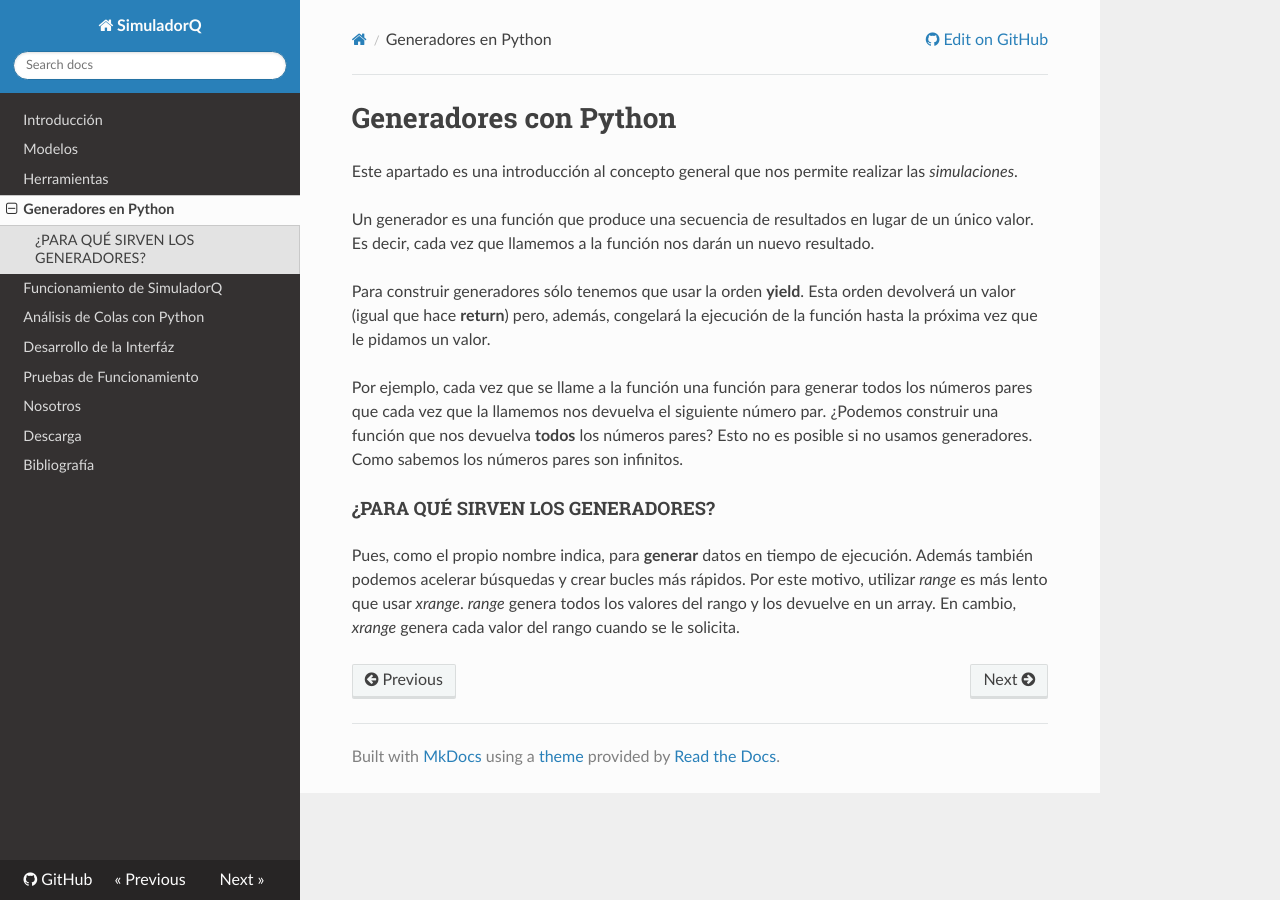
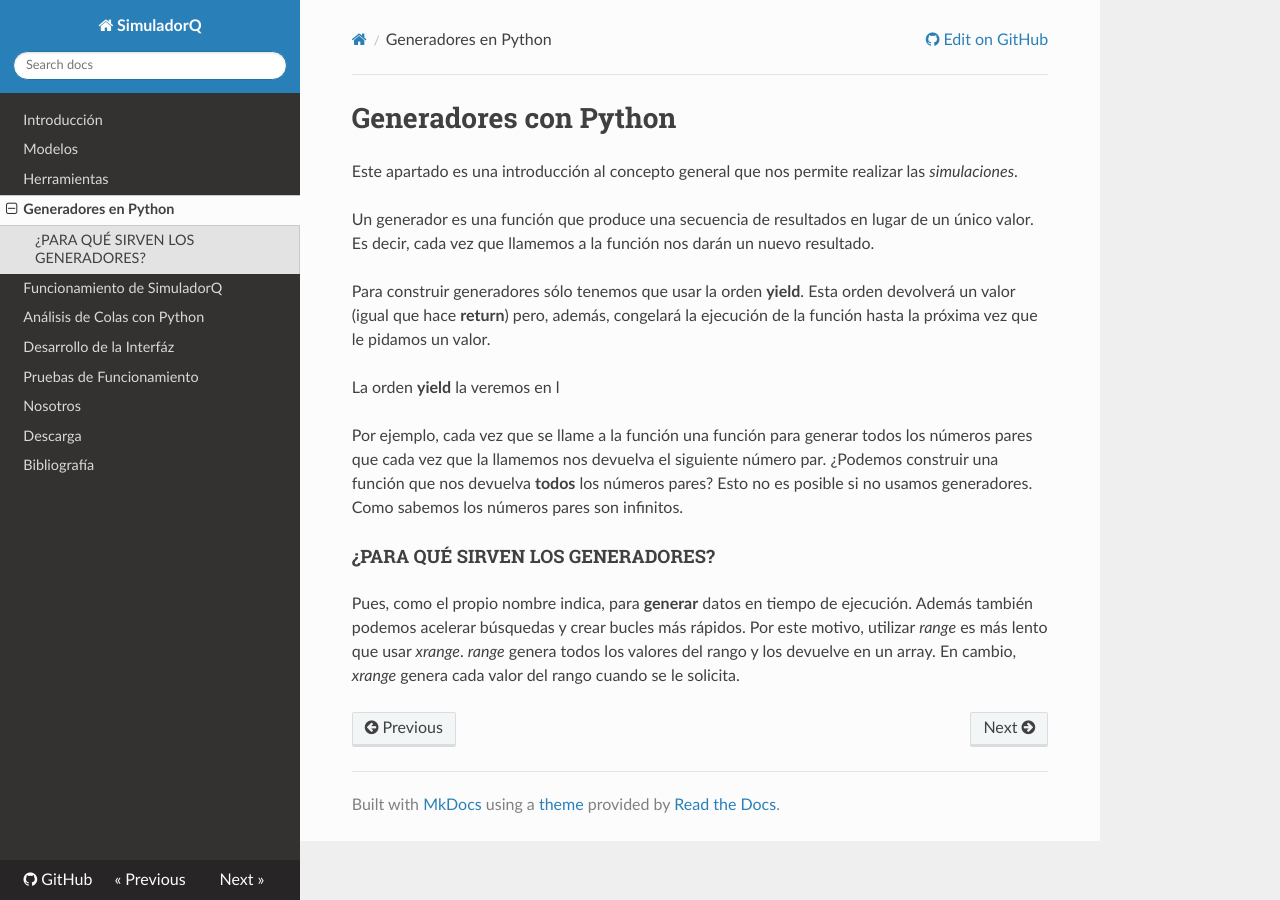
Before and after one commit to m-ibarra-arg/trafico, an MkDocs documentation site: the page built from docs/GeneradoresPython.md, in a window 1280 px wide. Built offline with MkDocs 1.6.1, drawn with Linux system fonts in a browser that asks for light colours; nearby versions of some CDN libraries; old or Windows-style settings are respelled for this version of MkDocs.

Commit message:
Uploaded by https://stackedit.io/

```diff
--- a/docs/GeneradoresPython.md
+++ b/docs/GeneradoresPython.md
@@ -7,12 +7,14 @@ Es decir, cada vez que llamemos a la función nos darán un nuevo resultado.
 
 Para construir generadores sólo tenemos que usar la orden **yield**. Esta orden devolverá un valor (igual que hace **return**) pero, además, congelará la ejecución de la función hasta la próxima vez que le pidamos un valor.
 
+La orden **yield** la veremos en l
+
 Por ejemplo, cada vez que se llame a la función una función para generar todos los números pares que cada vez que la llamemos nos devuelva el siguiente número par. ¿Podemos construir una función que nos devuelva  **todos**  los números pares? Esto no es posible si no usamos generadores. Como sabemos los números pares son infinitos.
 
 #### ¿PARA QUÉ SIRVEN LOS GENERADORES?
 
 Pues, como el propio nombre indica, para  **generar**  datos en tiempo de ejecución. Además también podemos acelerar búsquedas y crear bucles más rápidos. Por este motivo, utilizar  _range_  es más lento que usar  _xrange_.  _range_  genera todos los valores del rango y los devuelve en un array. En cambio,  _xrange_  genera cada valor del rango cuando se le solicita.
 <!--stackedit_data:
-eyJoaXN0b3J5IjpbLTQ4MjE5ODcxOSwtMTM3NDgyMDMsMTg3Nz
-g2OTg5NywxMzk1MjAyMTA5LC0zMTI4OTM5N119
+eyJoaXN0b3J5IjpbODExOTAyMDQ4LC0xMzc0ODIwMywxODc3OD
+Y5ODk3LDEzOTUyMDIxMDksLTMxMjg5Mzk3XX0=
 -->
```
